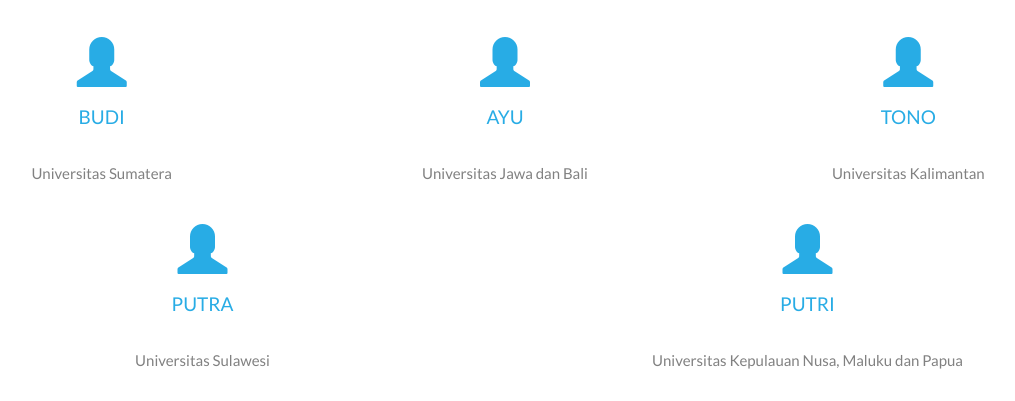
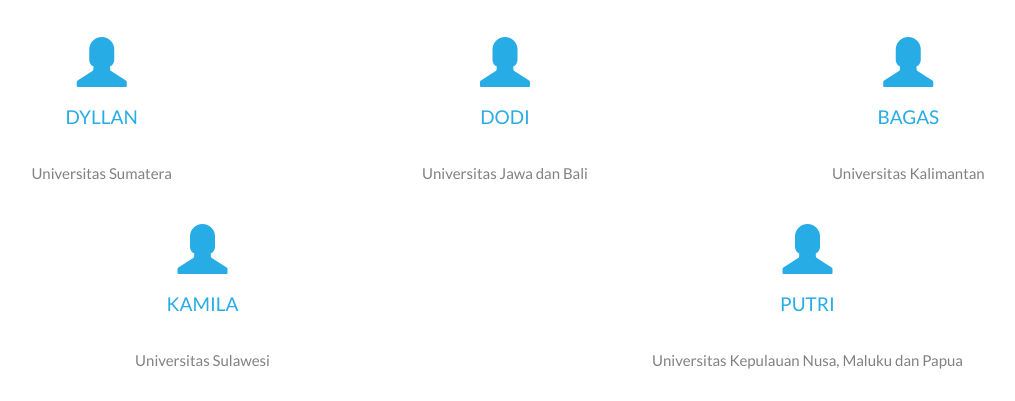
Before and after one commit to Kamilaaql/deploymentnlp, a Python web app: template templates/index.html in a window 1280 px wide. Shown: the part 1473-1874 px from the top of the page, without its empty margins (135-1150 px from the left). Run offline with Jinja, Linux system fonts and the light colour scheme; the template is opened without the code that fills it, so the values that code supplies are empty.

Commit message:
Update index.html

```diff
--- a/templates/index.html
+++ b/templates/index.html
@@ -159,17 +159,17 @@
 		<div class="row slideanim">
 			<div class="col-sm-4">
 				<span class="glyphicon glyphicon-user logo-small"></span>
-				<h4>BUDI</h4>
+				<h4>DYLLAN</h4>
 				<p>Universitas Sumatera</p>
 			</div>
 			<div class="col-sm-4">
 				<span class="glyphicon glyphicon-user logo-small"></span>
-				<h4>AYU</h4>
+				<h4>DODI</h4>
 				<p>Universitas Jawa dan Bali</p>
 			</div>
 			<div class="col-sm-4">
 				<span class="glyphicon glyphicon-user logo-small"></span>
-				<h4>TONO</h4>
+				<h4>BAGAS</h4>
 				<p>Universitas Kalimantan</p>
 			</div>
 		</div>
@@ -177,7 +177,7 @@
 	    <div class="row slideanim">
 			<div class="col-sm-6">
 				<span class="glyphicon glyphicon-user logo-small"></span>
-				<h4>PUTRA</h4>
+				<h4>KAMILA</h4>
 				<p>Universitas Sulawesi</p>
 			</div>
 			<div class="col-sm-6">
```
